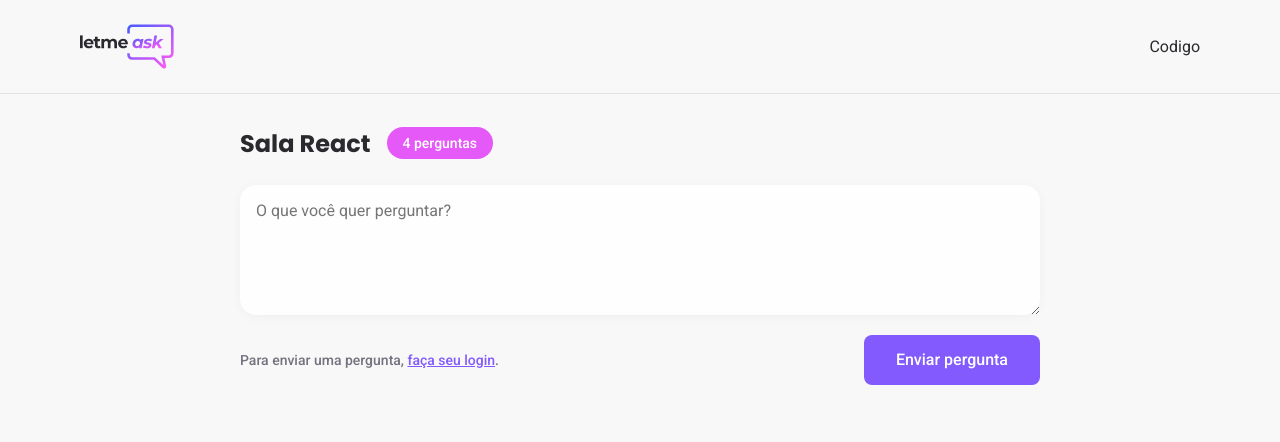
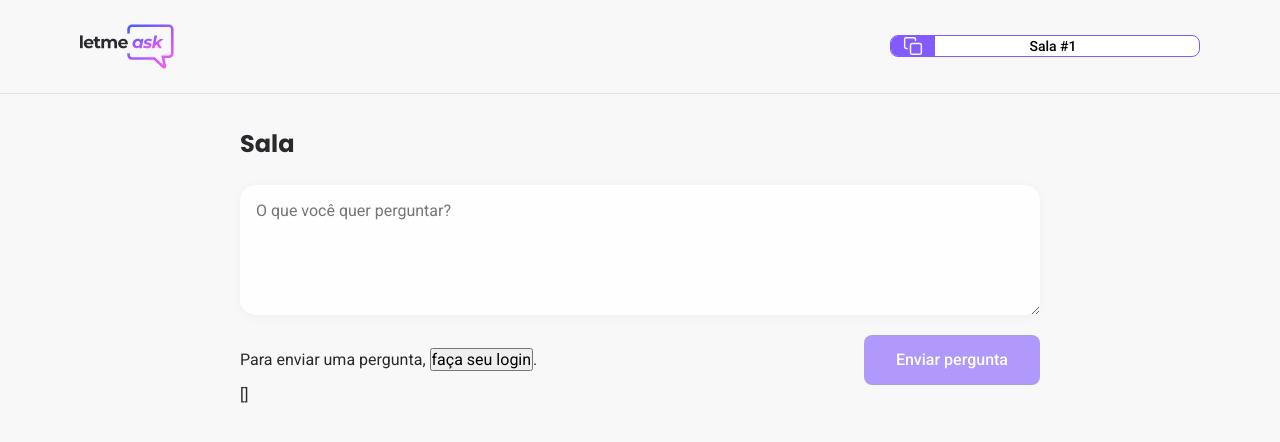
Before and after one commit to leandroaraujo5511/letmeask, a React (Create React App) app: page /rooms/1 in a window 1280 px wide. Shown: the top 442 px of the page. Built offline with nearby package versions, Linux system fonts and the light colour scheme; no server answers; the database is empty.

Commit message:
Estilização da pagina Rooms, recupera dados do banco, insersão do react-hot-toast em algumas paginas

```diff
--- a/package.json
+++ b/package.json
@@ -14,6 +14,7 @@
     "node-sass": "5.0.0",
     "react": "^17.0.2",
     "react-dom": "^17.0.2",
+    "react-hot-toast": "^2.2.0",
     "react-router-dom": "^5.3.0",
     "react-scripts": "5.0.0",
     "typescript": "^4.4.2",
--- a/src/App.tsx
+++ b/src/App.tsx
@@ -4,6 +4,7 @@ import {NewRoom} from './pages/NewRoom';
 import {Room} from './pages/Room';
 
 import { AuthContextProvider } from './contexts/AuthContext';
+import { Toaster } from 'react-hot-toast';
 
 function App() {
   return (
@@ -15,7 +16,7 @@ function App() {
           <Route path="/rooms/:id" component={Room}/>
         </Switch>
       </AuthContextProvider>
-
+      <Toaster/>
     </BrowserRouter>
   );
 }
--- a/src/components/RoomCode.tsx
+++ b/src/components/RoomCode.tsx
@@ -1,9 +1,35 @@
+
+import copyImg from '../assets/images/copy.svg'
+import '../styles/roomCode.scss'
+import toast,{Toaster} from 'react-hot-toast'
+
+
+type RoomCodeProps = {
+    code: string;
+}
 
 
 
 
-export function RoomCode(){
+export function RoomCode(props: RoomCodeProps){
+
+
+    function copyRoomCodeClipboard(){
+        toast.success('Copiado com Sucesso');
+        navigator.clipboard.writeText(props.code)
+    }
+
+
     return(
-        <div></div>
+        <button className="room-code" onClick={copyRoomCodeClipboard}>
+            <div>
+                <img src={copyImg} alt="Copiar Codigo" />
+
+
+            </div>
+            <span>Sala #{props.code}</span>
+            <div>
+            </div>
+        </button>
     );
 }
--- a/src/pages/Room.tsx
+++ b/src/pages/Room.tsx
@@ -1,36 +1,147 @@
+import { FormEvent, useEffect, useState } from 'react'
+import {useParams} from 'react-router-dom'
 import logoImg from '../assets/images/logo.svg'
 import { Button } from '../components/Button'
+import { RoomCode } from '../components/RoomCode'
+import { useAuth } from '../hooks/useAuth'
+import toast,{Toaster} from 'react-hot-toast'
+
 
 import  '../styles/room.scss'
+import { database } from '../services/firebase_config'
+import { onValue, push, ref } from 'firebase/database'
+
+type RoomParams = {
+    id: string;
+}
+
+type FirebaseQuestions = Record<string, {
+    author:{
+        name: string;
+        avatar: string;
+    }
+
+    content:string;
+    isAnswered: boolean;
+    isHighlighted: boolean;
+
+}>
+
+type Question ={
+    id:string;
+    author:{
+        name: string;
+        avatar: string;
+    }
+    content:string;
+    isAnswered: boolean;
+    isHighlighted: boolean;
+
+}
 
 
 export function Room(){
+    const {user} =  useAuth()
+    const params = useParams<RoomParams>();
+    const RoomID = params.id;
+    const [questions, setQuestions] = useState<Question[]>([]);
+    const [title, setTitle] =  useState('')
+
+    const [newQuestion, setNewQuestion] =  useState('');
+
+    useEffect(() => {
+        const roomRef =  ref(database, `rooms/${RoomID}`);
+
+
+        onValue(roomRef,(room) => {
+            const databaseRoom =  room.val();
+            const firebaseQuestions: FirebaseQuestions = databaseRoom.questions ?? {};
+            const parsedQuestions = Object.entries(firebaseQuestions).map(([key, value])=>{
+                return{
+                  id: key,
+                  content:value.content,
+                  author: value.author,
+                  isAnswered: value.isAnswered,
+                  isHighlighted: value.isHighlighted,
+                }
+            })
+            setTitle(databaseRoom.title)
+            setQuestions(parsedQuestions)
+        })
+
+
+    }, [RoomID])
+
+    async function handleSendQuestion(event: FormEvent){
+        event.preventDefault();
+        if(newQuestion.trim() == ''){
+            return;
+        }
+        if(!user){
+            throw new Error(toast.error('Você deve esta logado.'))
+        }
+
+        const question =  {
+            content: newQuestion,
+            author:{
+                user: user.name,
+                avatar: user.avatar
+            },
+            isHighlighted:false,
+            isAnswered:false
+        };
+
+        const RefQuestion = await ref(database,`rooms/${RoomID}/questions`);
+
+        await push(RefQuestion,question);
+
+        toast.success("Questão criada com sucesso.")
+        setNewQuestion('');
+
+
+
+    }
+
+
     return(
         <div id="page-room">
             <header>
                 <div className="content">
                     <img src={logoImg} alt="LetmeAsk" />
-                    <div>Codigo</div>
+                    <RoomCode code={RoomID} />
                 </div>
             </header>
             <main>
                 <div className='room-title'>
-                    <h1>Sala React</h1>
-                    <span>4 perguntas</span>
+                    <h1>Sala {title}</h1>
+                    { questions.length > 0 &&  <span>{questions.length} perguntas</span>}
                 </div>
 
-                <form>
+                <form onSubmit={handleSendQuestion}>
 
                     <textarea
                         placeholder='O que você quer perguntar?'
+                        onChange={event => setNewQuestion(event.target.value)}
+                        value={newQuestion}
                     />
 
                     <div className='form-footer'>
-                        <span>Para enviar uma pergunta, <button>faça seu login</button>.</span>
-                        <Button type='submit'>Enviar pergunta</Button>
+                        {user? (
+                            <div className='user-info'>
+                                <img src={user.avatar} alt={user.name} />
+                                <span>{user.name}</span>
+
+                            </div>
+                        ): (
+                            <span>Para enviar uma pergunta, <button>faça seu login</button>.</span>
+                        )}
+                        <Button type='submit' disabled={!user}>Enviar pergunta</Button>
 
                     </div>
                 </form>
+
+                {JSON.stringify(questions)}
+
             </main>
         </div>
     )
--- a/src/styles/room.scss
+++ b/src/styles/room.scss
@@ -62,8 +62,29 @@
                 justify-content: space-between;
                 align-items: center;
                 margin-top: 16px;
+
+
+                .user-info{
+                    display: flex;
+                    justify-content: space-between;
+                    align-items: center;
+
+                    img{
+                        width: 30px;
+                        height: 30px;
+                        border-radius: 50%;
+
+                    }
+
+                    span{
+                        margin-left: 8px;
+                        font-weight: 500;
+                        color: #29292e;
+                        font-size: 14px;
+                    }
+                }
             }
-            span{
+            >span{
                 font-size: 14px;
                 color: #737380 ;
                 font-weight: 500;
--- /dev/null
+++ b/src/styles/roomCode.scss
@@ -0,0 +1,30 @@
+.room-code{
+
+    border-radius: 8px;
+    overflow: hidden;
+
+    background: #fff;
+    border: 1px solid #835afd;
+    cursor: pointer;
+
+    display: flex;
+
+    div{
+        background: #835afd;
+        padding: 0 12px;
+        display: flex;
+        justify-content: center;
+        align-items: center;
+
+    }
+
+    span{
+        display: block;
+        align-self: center;
+        flex: 1;
+        padding: 0 16px 0 12px;
+        width: 240px;
+        font-size: 14px;
+        font-weight: 500;
+    }
+}
```
Also changed, not shown: 1 other file (tests, documents, lock files or other folders).
